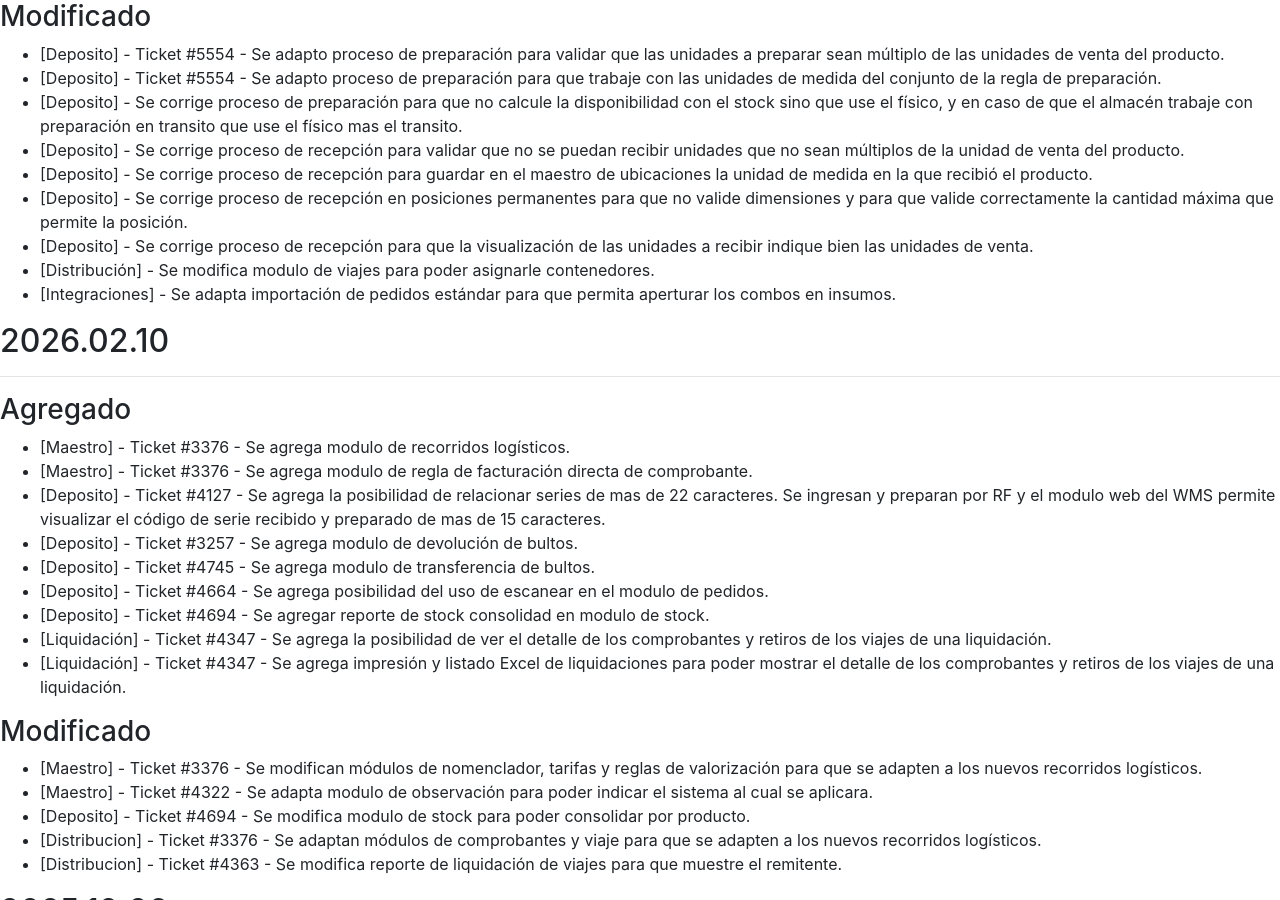
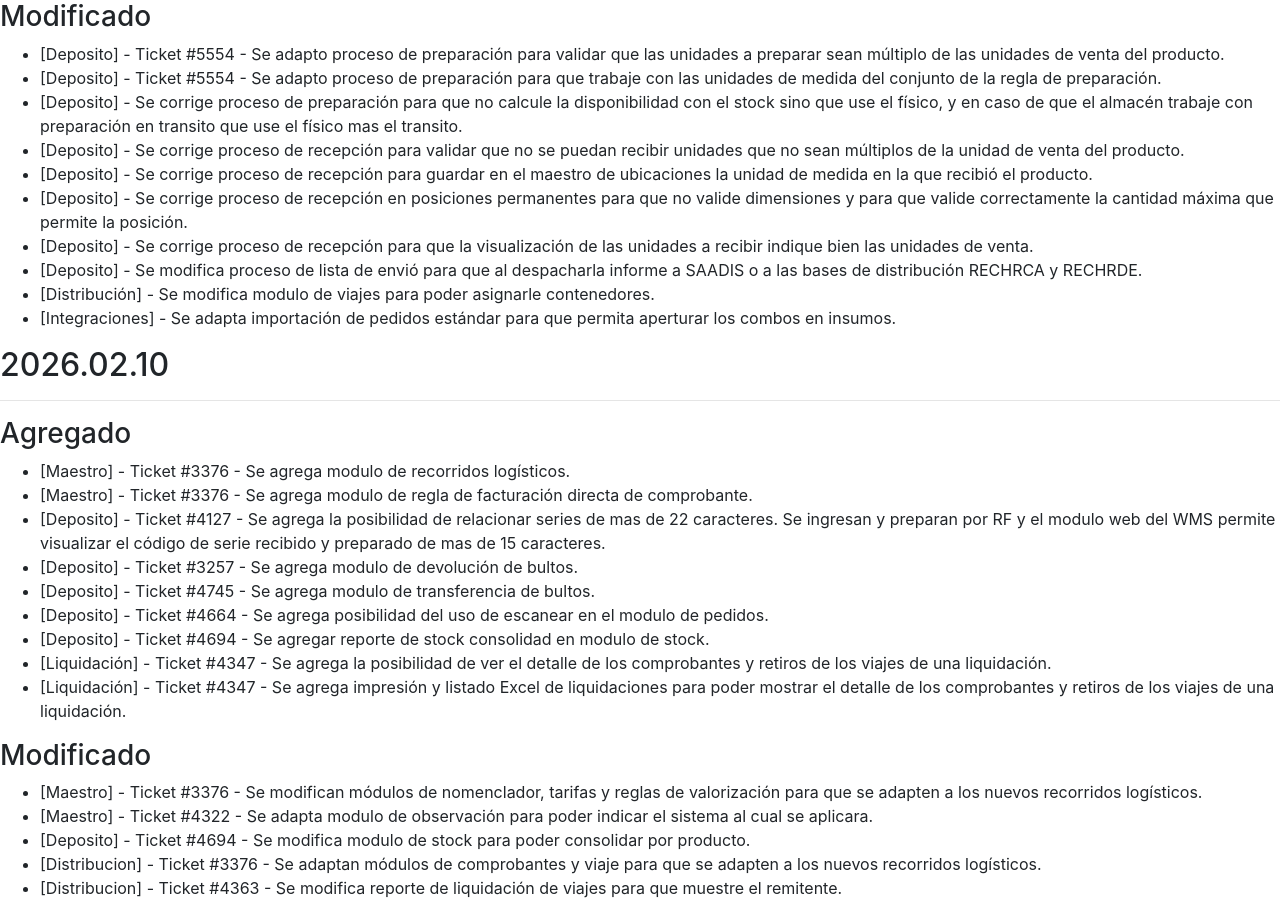
Before and after one commit to brainsys-arsaad/versionado, a Jekyll site: the page built from registro-cambios.markdown, in a window 1280 px wide and 900 px high, scrolled down 498 px. Built offline with Jekyll 4.4.1, drawn with Linux system fonts in a browser that asks for light colours.

Commit message:
Update registro-cambios.markdown

```diff
--- a/registro-cambios.markdown
+++ b/registro-cambios.markdown
@@ -138,6 +138,7 @@ El formato esta basado en [Keep a Changelog](https://keepachangelog.com/es-ES/1.
 - [Deposito] - Se corrige proceso de recepción para guardar en el maestro de ubicaciones la unidad de medida en la que recibió el producto.
 - [Deposito] - Se corrige proceso de recepción en posiciones permanentes para que no valide dimensiones y para que valide correctamente la cantidad máxima que permite la posición.
 - [Deposito] - Se corrige proceso de recepción para que la visualización de las unidades a recibir indique bien las unidades de venta.
+- [Deposito] - Se modifica proceso de lista de envió para que al despacharla informe a SAADIS o a las bases de distribución RECHRCA y RECHRDE.
 - [Distribución] - Se modifica modulo de viajes para poder asignarle contenedores.
 - [Integraciones] - Se adapta importación de pedidos estándar para que permita aperturar los combos en insumos.
 
```
